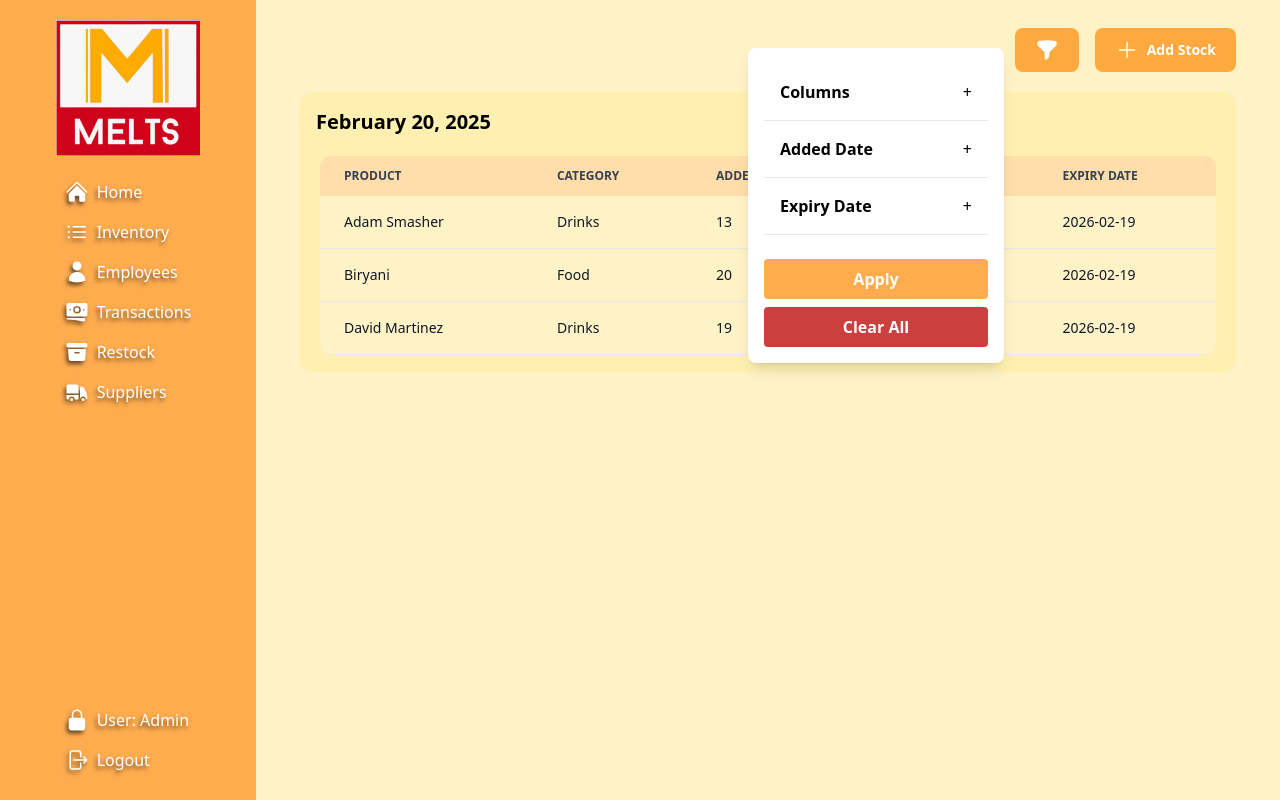
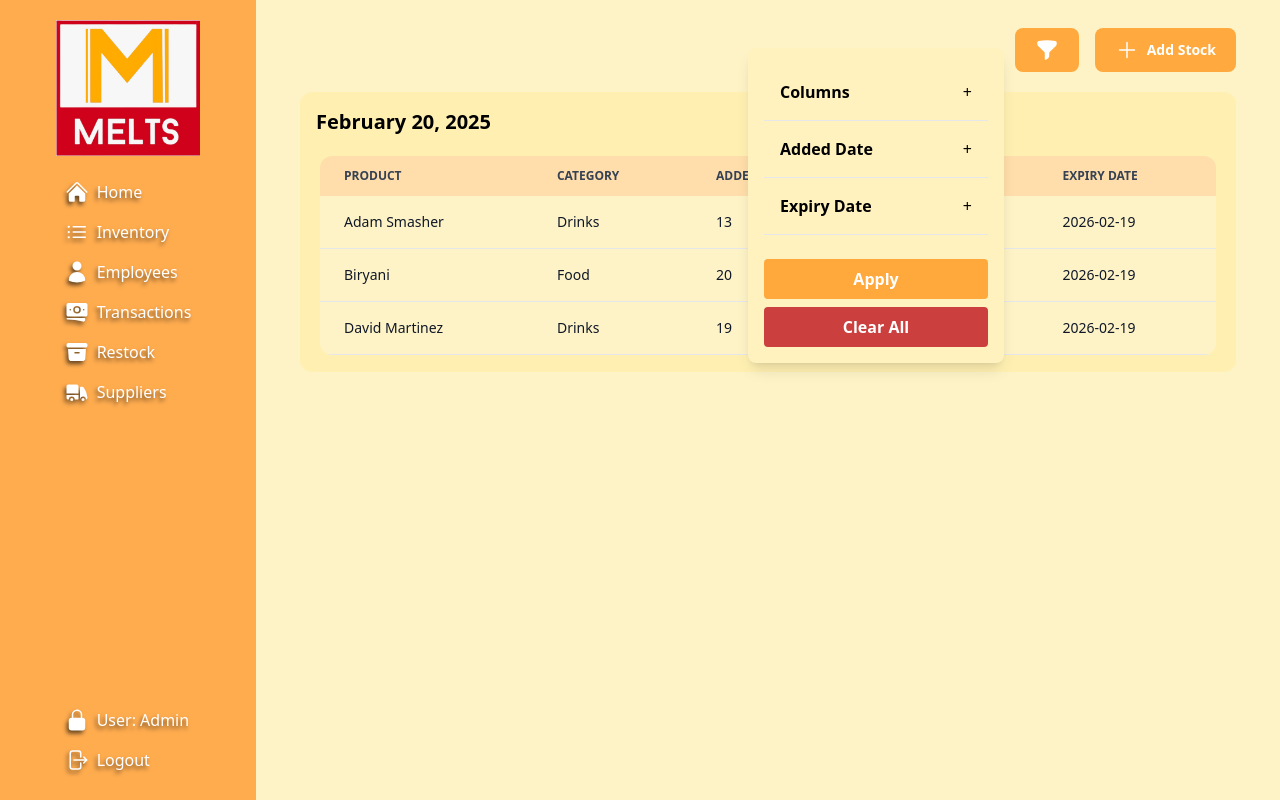
Before and after one commit to rcSabucido/melts-inventory, a React (Vite) app: page /restock in a window 1280 px wide. Both pictures are taken after a click on the button 1046 px from the left and 50 px from the top of the page. Built offline with nearby package versions, Linux system fonts and the light colour scheme.

Commit message:
#3 Add additional styling to FilterStock and Accordion components

```diff
--- a/src/components/Accordion.jsx
+++ b/src/components/Accordion.jsx
@@ -7,7 +7,7 @@ const Accordion = ({ title, children }) => {
                 <h3 className='font-semibold'>{title}</h3>
                 <span>{isOpen ? '-' : '+'}</span>
             </div>
-            {isOpen && <div className=''>{children}</div>}
+            {isOpen && <div className='mb-3'>{children}</div>}
         </div>
     );
 }
--- a/src/components/FilterStock.jsx
+++ b/src/components/FilterStock.jsx
@@ -23,7 +23,7 @@ const FilterStock = () => {
         setExpiryDate('');
     }
     return (
-        <div className="bg-white shadow-lg rounded-lg p-4 w-64">
+        <div className="bg-[#FFF2BF] shadow-lg rounded-lg p-4 w-64">
             <Accordion title='Columns'>
                 <div className="space-y-2">
                     <label className="flex items-center gap-2">
@@ -44,10 +44,10 @@ const FilterStock = () => {
                 </div>
             </Accordion>
             <Accordion title='Added Date'>
-                <input type='date' className="w-full border border-gray-300 rounded p-2" value={addedDate} onChange={(e) => setAddedDate(e.target.value)}/>
+                <input type='date' className="w-full border border-black rounded p-2" value={addedDate} onChange={(e) => setAddedDate(e.target.value)}/>
             </Accordion>
             <Accordion title='Expiry Date'>
-                <input type='date' className="w-full border-gray-300 rounded p-2" value={expiryDate} onChange={(e) => setExpiryDate(e.target.value)} />
+                <input type='date' className="w-full border border-black rounded p-2" value={expiryDate} onChange={(e) => setExpiryDate(e.target.value)} />
             </Accordion>
             <div className="flex-col justify-center mt-6 space-y-2 w-full">
                         <button type="submit" className="bg-orange-400/70 hover:bg-orange-400/90 text-white p-2 w-full font-bold rounded">Apply</button>
```
